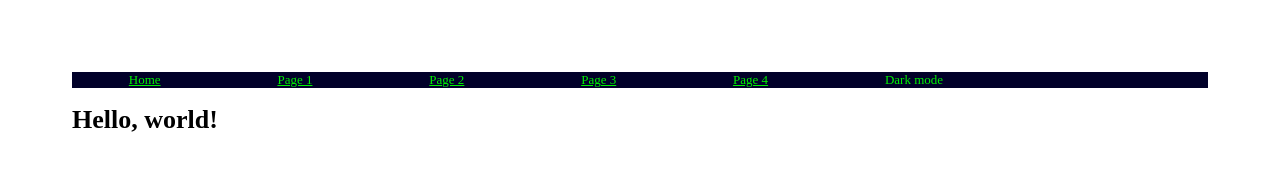
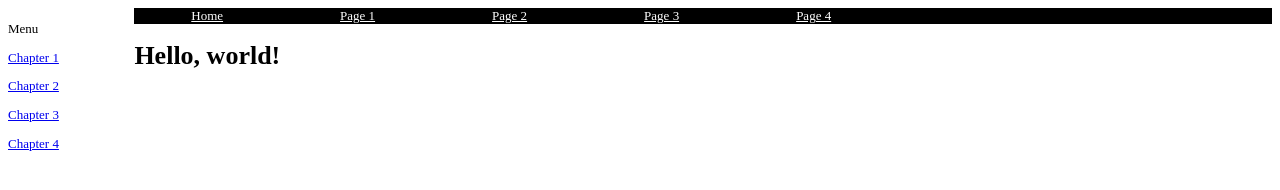
Before and after one commit to stcoops/Site, a plain HTML site: page index.html in a window 1280 px wide. Drawn offline with Linux system fonts and the light colour scheme.

Commit message:
Sidebar Added

```diff
--- a/Base.css
+++ /dev/null
@@ -1,28 +0,0 @@
-body {
-    padding:5%;
-    font-size: small;
-    background-color: rgb(255, 255, 255);
-    color:black
-}
-
-.dark {
-    background-color: black;
-    color:white;
-}
-
-
-
-.nav {
-    background-color: rgb(1, 0, 41);
-    overflow: hidden;
-}
-
-.nav a {
-    color:rgb(0, 240, 0);
-    padding: 5% ;
-}
-
-.nav a:hover {
-    color: aliceblue;
-    background-color: black;
-}
--- a/index.html
+++ b/index.html
@@ -6,18 +6,26 @@
   <meta name="viewport" content="width=device-width,initial-scale=1" />
   <meta name="description" content="" />
   <link rel="icon" href="favicon.png">
-  <link rel="stylesheet" href="Base.css">
-  <script src="Script.js"></script>
+  <link rel="stylesheet" href="style.css">
+  <script src="script.js"></script>
 </head>
 <body>
-    <div class="nav">
+  <div class="Sidebar">
+    <a>Menu</a>
+    <a href="#">Chapter 1</a>
+    <a href="#">Chapter 2</a>
+    <a href="#">Chapter 3</a>
+    <a href="#">Chapter 4</a>
+  </div>
+  <div class = "Main">
+    <div class="Ribbon">
         <a href="/Home">Home</a>
         <a href="/page1">Page 1</a>
         <a href="/page2">Page 2</a>
         <a href="/page3">Page 3</a>
         <a href="/page4">Page 4</a>
-        <a id="DarkButton" onclick="ToggleDark()">Dark mode</a>
     </div>
   <h1>Hello, world!</h1>
+</div>
 </body>
 </html>
--- /dev/null
+++ b/style.css
@@ -0,0 +1,37 @@
+body {
+    /* padding:5%; */
+    font-size: small;
+    background-color: white;
+    color:black
+}
+
+.Sidebar {
+    position:fixed;
+    width:10%;
+    margin-left: 0%;
+}
+
+.Sidebar a {
+    padding-top: 10%;
+    display: block;
+}
+
+.Main {
+
+    margin-left: 10%;
+}
+
+.Ribbon {
+    background-color: black;
+    overflow: hidden;
+}
+
+.Ribbon a {
+    color:white;
+    padding: 5% ;
+}
+
+.Ribbon a:hover {
+    color: blue;
+    ;
+}
```
